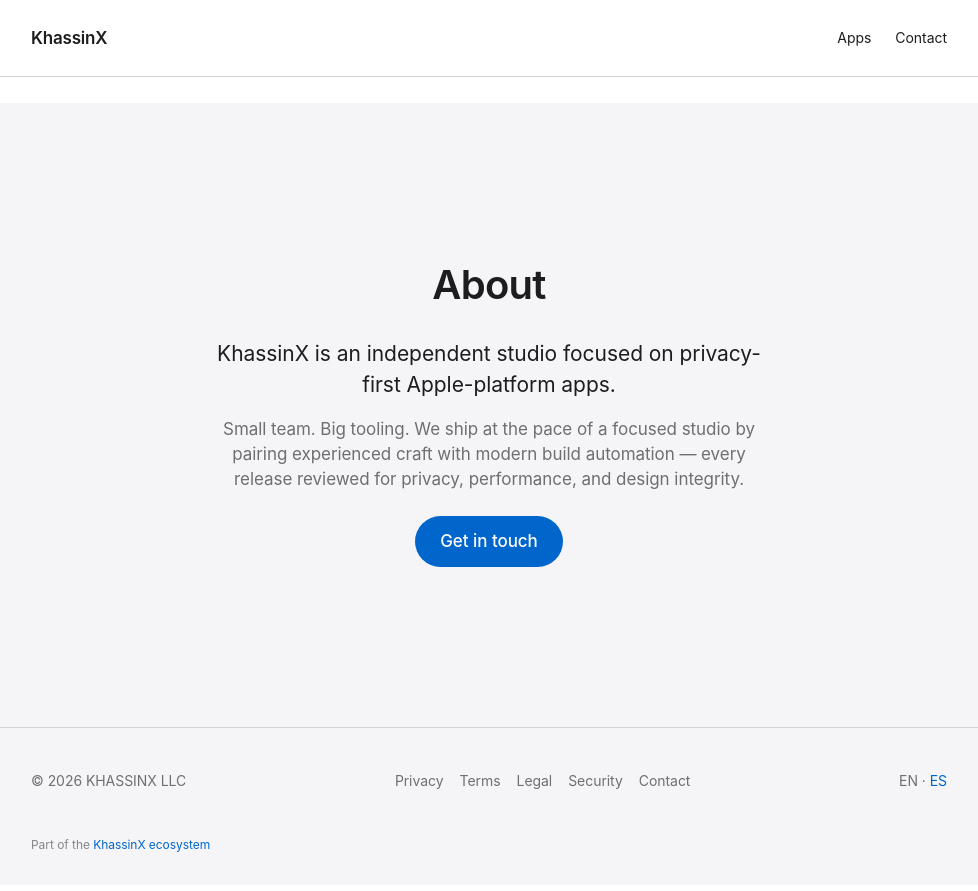
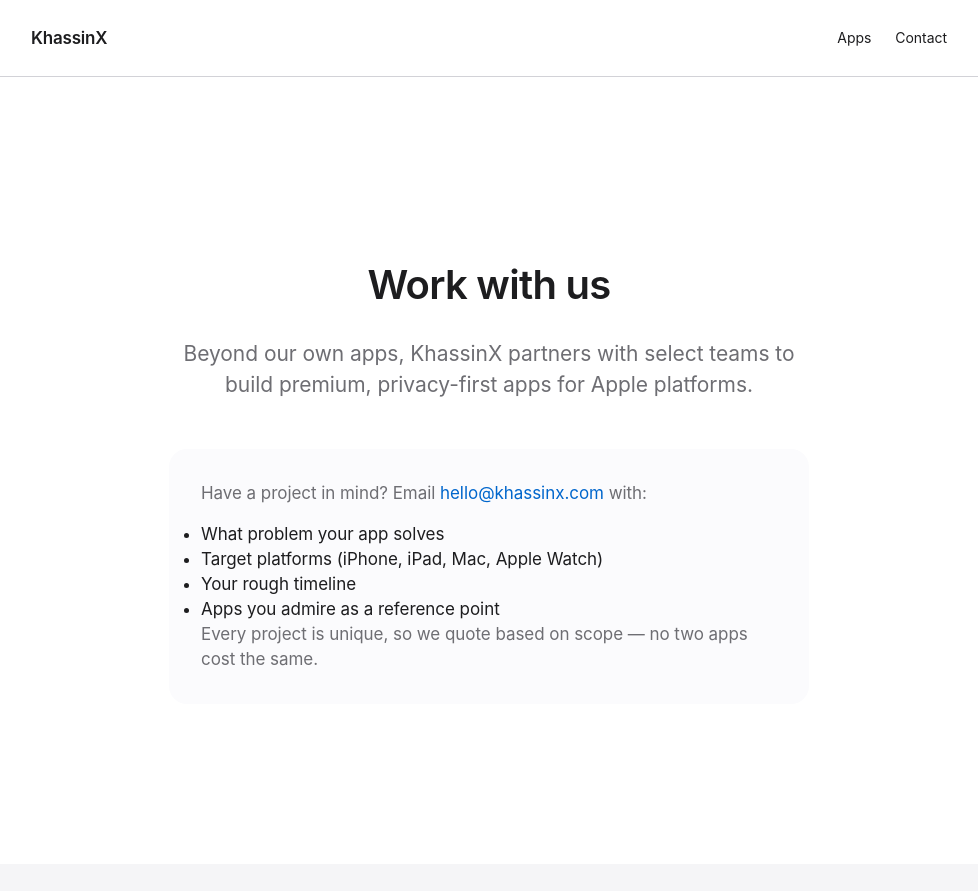
Before and after one commit to KhassinX/khassinx-apex-web, a Jekyll site: the page built from index.html, in a window 1280 px wide and 900 px high, scrolled down 2630 px. Shown: the top 891 px of the window, without its empty margins (151-1129 px from the left). Built offline with Jekyll 4.4.1, drawn with Linux system fonts in a browser that asks for light colours.

Commit message:
feat(web): sección 'Work with us' — ofrecemos servicios de desarrollo a clientes seleccionados
Nueva sección estática en la home (EN + ES), mismo patrón visual que la sección Apps existente (.container/.card, cero CSS nuevo). Explica que KHASSINX también construye apps premium para equipos seleccionados y lista qué datos mandar a hello@khassinx.com para cotizar (problema que resuelve, plataformas, timeline, referencias). Sin precios públicos, sin formulario/backend nuevo — decisión del Chief Designer (2026-07-06): empezar simple, evolucionar después. Spec + upgrade path documentado (Worker + email) en docs/specs/2026-07-06-services-section-design.md.

Co-Authored-By: Claude Opus 4.8 (1M context) <noreply@anthropic.com>

Claude-Session: https://claude.ai/code/session_01P5iTozuwQK5k77VWTWCSh3

```diff
--- a/index.html
+++ b/index.html
@@ -99,6 +99,27 @@ canonical_es: /es/
   </div>
 </section>
 
+<section class="section" id="work-with-us">
+  <div class="container">
+    <h2>Work with us</h2>
+    <div class="container-narrow" style="margin: 0 auto;">
+      <p class="text-secondary text-center" style="font-size: var(--fs-body-l); margin-bottom: var(--space-3xl);">Beyond our own apps, KhassinX partners with select teams to build premium, privacy-first apps for Apple platforms.</p>
+    </div>
+    <div class="container-narrow" style="margin: 0 auto;">
+      <article class="card">
+        <p>Have a project in mind? Email <a href="mailto:hello@khassinx.com">hello@khassinx.com</a> with:</p>
+        <ul>
+          <li>What problem your app solves</li>
+          <li>Target platforms (iPhone, iPad, Mac, Apple Watch)</li>
+          <li>Your rough timeline</li>
+          <li>Apps you admire as a reference point</li>
+        </ul>
+        <p>Every project is unique, so we quote based on scope — no two apps cost the same.</p>
+      </article>
+    </div>
+  </div>
+</section>
+
 <section class="section section-tinted">
   <div class="container container-narrow" style="text-align: center;">
     <h2>About</h2>
```
Also changed, not shown: docs/specs/2026-07-06-services-section-design.md (added, +38 -0 lines), es/index.html (+21 -0 lines).
